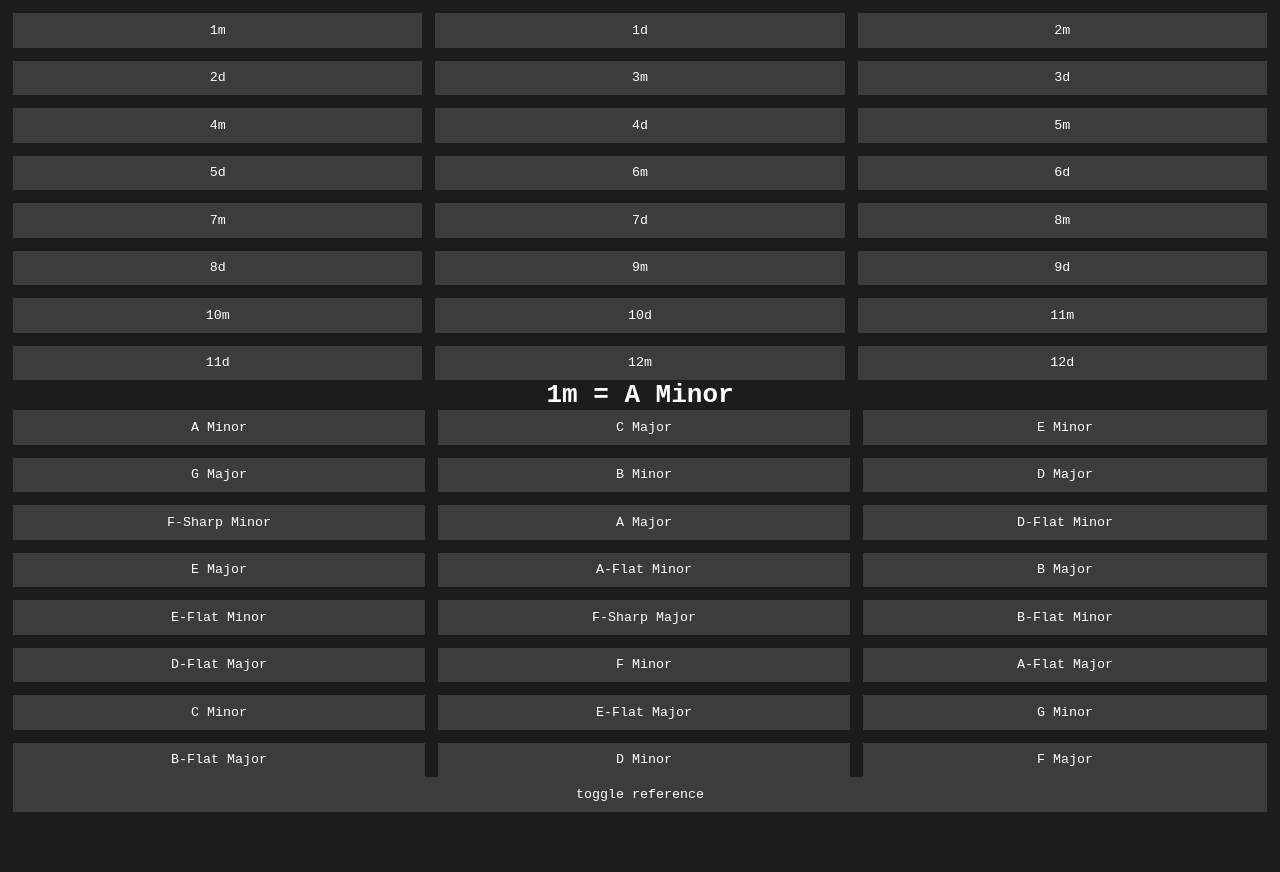
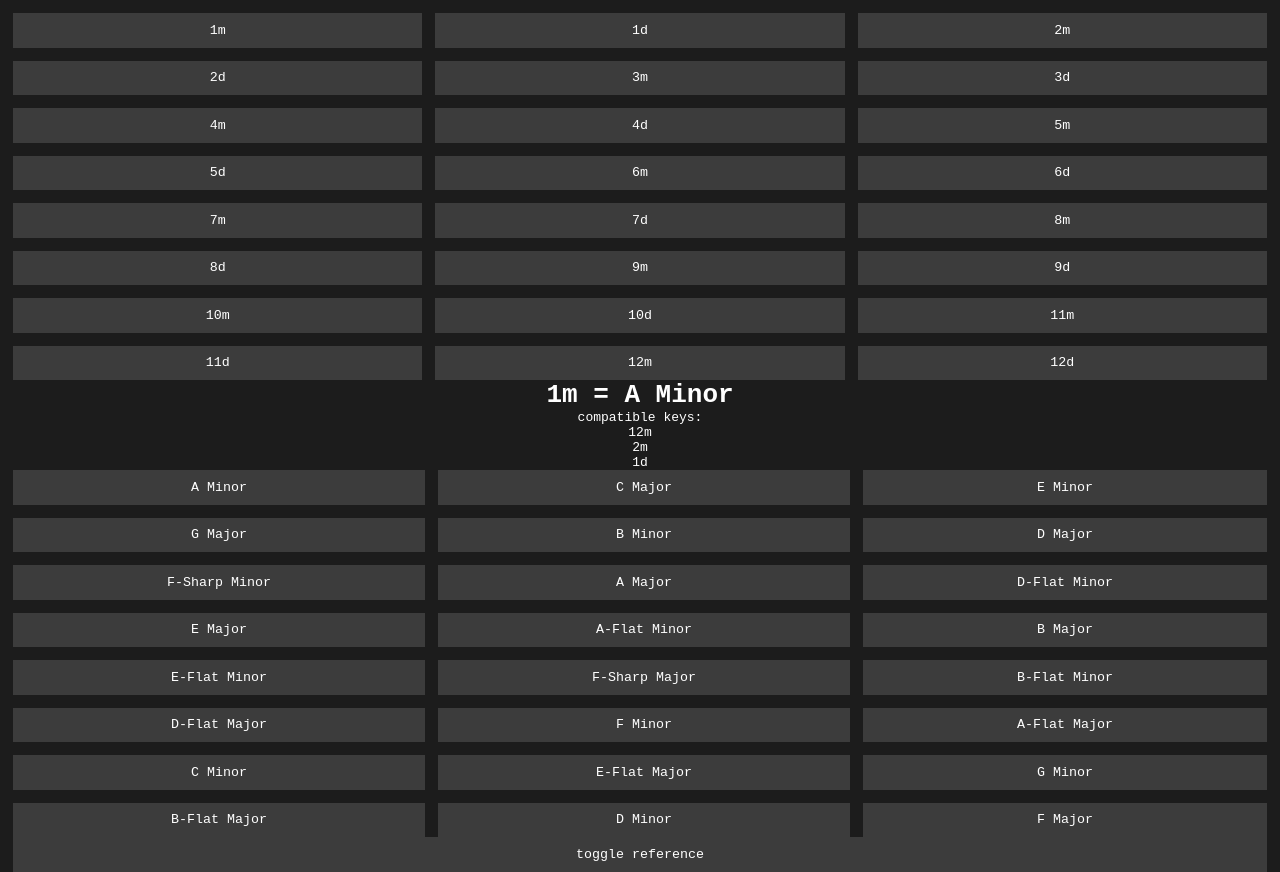
Before and after one commit to glitch-dot-cool/openkey-translator, a React (Vite) app: page / in a window 1280 px wide. Both pictures are taken after a click on the button "1m". Before the commit the page ends 812 px from the top, so only its background shows below. Built offline with nearby package versions, Linux system fonts and the light colour scheme.

Commit message:
add neighboring key recommendations

```diff
--- a/src/components/KeyButton.tsx
+++ b/src/components/KeyButton.tsx
@@ -1,39 +1,10 @@
-import { inverseOpenkeyMap, openkeyMap } from "../consts";
-import {
-  KeysInOpenKeyOrMusical,
-  MusicalToOpenKeyResult,
-  OpenKeyToMusicalResult,
-  Result,
-} from "../types";
+import { KeysInOpenKeyOrMusical, Result } from "../types";
+import { getResult } from "../utils";
 
 export interface KeyButtonProps {
   musicalKey: KeysInOpenKeyOrMusical;
   setResult: React.Dispatch<React.SetStateAction<Result | undefined>>;
 }
-
-const isOpenKey = (
-  key: KeysInOpenKeyOrMusical
-): key is keyof typeof openkeyMap => {
-  return key in openkeyMap;
-};
-
-const getResult = (key: KeysInOpenKeyOrMusical): Result => {
-  if (isOpenKey(key)) {
-    const result: OpenKeyToMusicalResult = {
-      originalKey: key,
-      result: openkeyMap[key],
-    };
-
-    return result;
-  }
-
-  const result: MusicalToOpenKeyResult = {
-    originalKey: key,
-    result: inverseOpenkeyMap[key],
-  };
-
-  return result;
-};
 
 export const KeyButton = ({ musicalKey, setResult }: KeyButtonProps) => {
   return (
--- a/src/components/Result.tsx
+++ b/src/components/Result.tsx
@@ -12,6 +12,10 @@ export const Result = ({ result }: Props) => {
       <span className="bold large-text">{`${result.originalKey} `}</span>
       <span className="bold large-text">= </span>
       <span className="bold large-text">{`${result.result} `}</span>
+      <p>compatible keys:</p>
+      <p>{result.neighbors.minusOne}</p>
+      <p>{result.neighbors.plusOne}</p>
+      <p>{result.neighbors.relative}</p>
     </div>
   );
 };
--- /dev/null
+++ b/src/utils.ts
@@ -0,0 +1,63 @@
+import { inverseOpenkeyMap, openkeyMap } from "./consts";
+import {
+  KeysInOpenKeyOrMusical,
+  MusicalToOpenKeyResult,
+  OpenKeyMappingKeys,
+  OpenKeyToMusicalResult,
+  Result,
+} from "./types";
+
+const getOpenKeyNeighbors = (key: OpenKeyMappingKeys) => {
+  const keyNumber = parseInt(key.slice(0, -1));
+  const keyType = key.slice(-1);
+
+  const plusOne = `${(keyNumber % 12) + 1}${keyType}` as OpenKeyMappingKeys;
+
+  const minusOne = `${
+    keyNumber - 1 === 0 ? 12 : keyNumber - 1
+  }${keyType}` as OpenKeyMappingKeys;
+
+  const relative =
+    keyType === "m"
+      ? (`${keyNumber}d` as OpenKeyMappingKeys)
+      : (`${keyNumber}m` as OpenKeyMappingKeys);
+
+  return { plusOne, minusOne, relative };
+};
+
+const isOpenKey = (
+  key: KeysInOpenKeyOrMusical
+): key is keyof typeof openkeyMap => {
+  return key in openkeyMap;
+};
+
+export const getResult = (key: KeysInOpenKeyOrMusical): Result => {
+  if (isOpenKey(key)) {
+    const result: OpenKeyToMusicalResult = {
+      originalKey: key,
+      result: openkeyMap[key],
+      neighbors: getOpenKeyNeighbors(key),
+    };
+
+    return result;
+  }
+
+  const partialResult: Pick<MusicalToOpenKeyResult, "originalKey" | "result"> =
+    {
+      originalKey: key,
+      result: inverseOpenkeyMap[key],
+    };
+
+  const openKeyNeighbors = getOpenKeyNeighbors(partialResult.result);
+
+  const result: MusicalToOpenKeyResult = {
+    ...partialResult,
+    neighbors: {
+      plusOne: openkeyMap[openKeyNeighbors.plusOne],
+      minusOne: openkeyMap[openKeyNeighbors.minusOne],
+      relative: openkeyMap[openKeyNeighbors.relative],
+    },
+  };
+
+  return result;
+};
```
Also changed, not shown: src/types.ts (+14 -0 lines).
